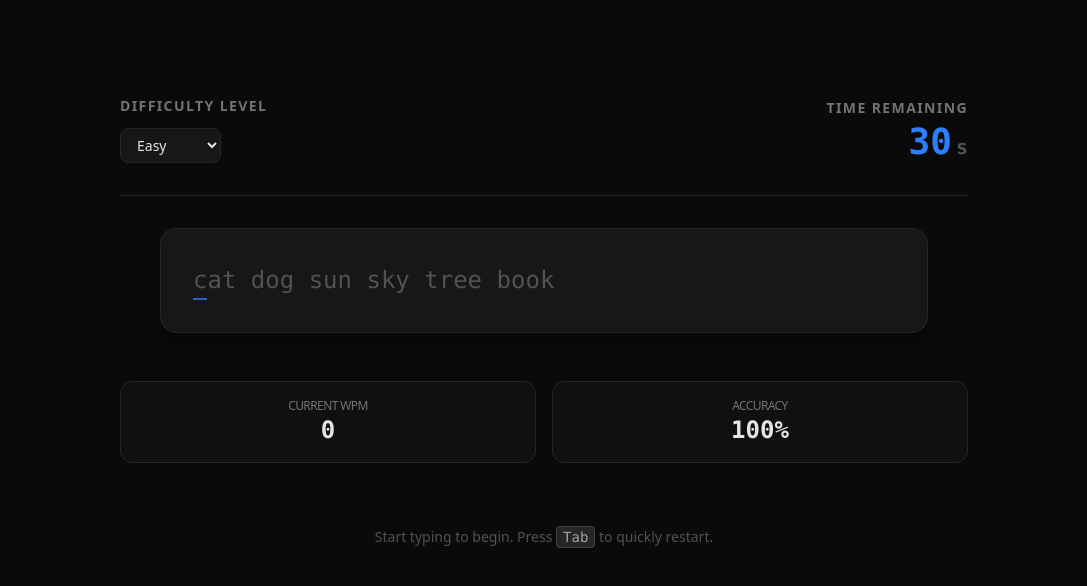
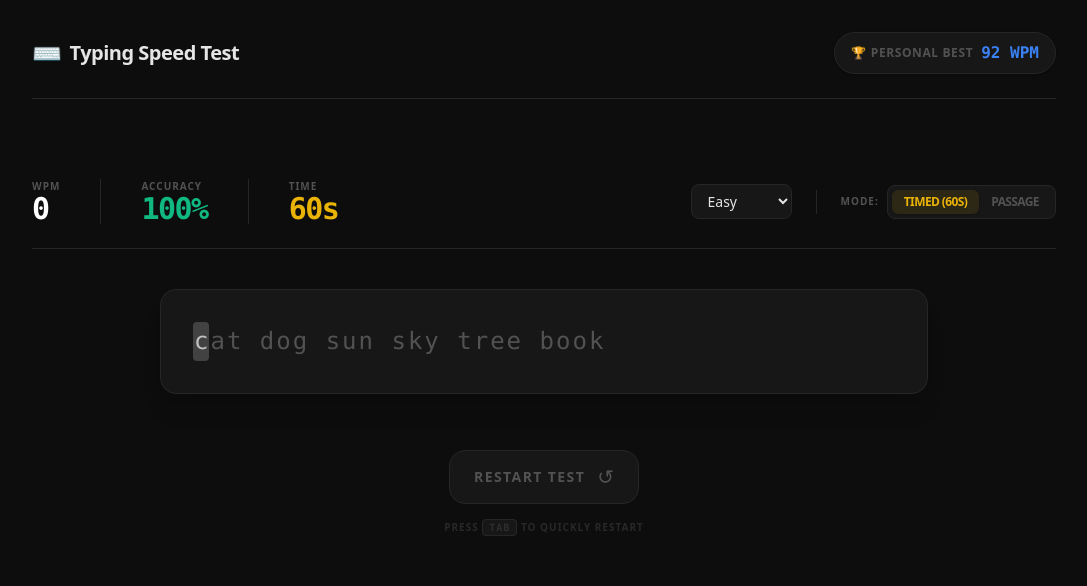
Before and after one commit to Skyz03/Vite-Typing-Application, a React (Vite) app: page / in a window 1280 px wide. Shown: the top 586 px of the page, without its empty margins (96-1183 px from the left). Built offline with nearby package versions, Linux system fonts and the light colour scheme.

Commit message:
feat: mode selection added

```diff
--- a/src/App.tsx
+++ b/src/App.tsx
@@ -1,32 +1,76 @@
-import { useState } from 'react'
+import { useState, useEffect, useCallback } from 'react'
 import { getRandomText } from './utils/textGenerator'
-import type { Difficulty } from './utils/textPools'
+import type { Difficulty, Mode } from './utils/textPools'
 import { DifficultySelect } from './components/controls/DifficultySelect'
+import { ModeSelect } from './components/controls/ModeSelect'
 import { TextDisplay } from './components/typing/TextDisplay'
 import { Results } from './components/typing/Result'
+import { Header } from './components/layout/Header' // Assuming you have this now
 import { useTimer } from './hooks/useTimer'
 import { useKeyboardTyping } from './hooks/useKeyboardTyping'
 
 export default function App() {
+  // --- State & Hooks ---
   const [difficulty, setDifficulty] = useState<Difficulty>('easy')
+  const [mode, setMode] = useState<Mode>('timed')
   const [text, setText] = useState(() => getRandomText('easy'))
 
-  const timer = useTimer(30)
+  // We'll assume a 60s default for timed, and 0 for passage (counting up)
+  const timer = useTimer(mode === 'timed' ? 60 : 0)
   const typing = useKeyboardTyping(text, {
-    isLocked: timer.isFinished,
+    isLocked: mode === 'timed' ? timer.isFinished : false,
   })
 
-  const isFinished = timer.isFinished || typing.isFinished
+  // --- Actions ---
 
-  function restart(newDifficulty = difficulty) {
+  // Wrapped in useCallback so the Tab listener doesn't reset constantly
+  const restart = useCallback((newDifficulty = difficulty, newMode = mode) => {
+    setDifficulty(newDifficulty)
+    setMode(newMode)
     setText(getRandomText(newDifficulty))
     timer.reset()
     typing.reset()
-  }
+  }, [difficulty, mode, timer, typing])
 
+  // --- Effects ---
+
+  // 1. Start timer automatically when the user types the first character
+  useEffect(() => {
+    if (typing.typed.length === 1 && !timer.isRunning) {
+      timer.start()
+    }
+  }, [typing.typed.length, timer.isRunning, timer])
+
+  // 2. Stop timer immediately when the user finishes the text
+  useEffect(() => {
+    if (typing.isFinished && timer.isRunning) {
+      timer.stop()
+    }
+  }, [typing.isFinished, timer.isRunning, timer])
+
+  // 3. Tab Key Listener for Quick Restart
+  useEffect(() => {
+    const handleKeyDown = (e: KeyboardEvent) => {
+      if (e.key === 'Tab') {
+        e.preventDefault()
+        restart()
+      }
+    }
+    window.addEventListener('keydown', handleKeyDown)
+    return () => window.removeEventListener('keydown', handleKeyDown)
+  }, [restart])
+
+  // --- Logic ---
+
+  // Only show results if the timer actually ran or the text was completed
+  const isFinished = (mode === 'timed' && timer.isFinished && typing.typed.length > 0)
+    || typing.isFinished;
+
+
+  // --- Render Results ---
   if (isFinished) {
     return (
-      <div className="min-h-screen bg-neutral-950 flex items-center justify-center p-6">
+      <div className="min-h-screen bg-app-bg flex items-center justify-center p-6 transition-all animate-in fade-in duration-500">
         <Results
           wpm={typing.wpm}
           accuracy={typing.accuracy}
@@ -36,56 +80,67 @@ export default function App() {
     )
   }
 
+  // --- Main Render ---
   return (
-    <main className="min-h-screen bg-neutral-950 text-neutral-200 font-sans selection:bg-blue-500/30">
-      <div className="max-w-4xl mx-auto px-6 py-12 md:py-24 flex flex-col gap-8">
+    <main className="min-h-screen bg-app-bg text-txt-main p-8 antialiased selection:bg-type-primary/20">
+      <div className="max-w-5xl mx-auto flex flex-col gap-10">
 
-        {/* Header Area: Difficulty & Timer */}
-        <div className="flex flex-col md:flex-row md:items-center justify-between gap-6 border-b border-neutral-800 pb-8">
-          <div>
-            <h1 className="text-sm font-bold uppercase tracking-widest text-neutral-500 mb-3">
-              Difficulty Level
-            </h1>
-            <DifficultySelect
-              value={difficulty}
-              onChange={(d) => {
-                setDifficulty(d)
-                restart(d)
-              }}
-            />
+        {/* Branding Header (matching image top right PB) */}
+        <Header bestWpm={92} />
+
+        {/* The Control & Stats Bar (Top Bar from Goal Image) */}
+        <div className="flex flex-col md:flex-row items-center justify-between gap-6 border-b border-app-border pb-6 transition-all">
+
+          {/* Stats Group */}
+          <div className="flex items-center gap-10">
+            <div className="flex flex-col">
+              <span className="text-[10px] font-black uppercase tracking-widest text-txt-muted">WPM</span>
+              <span className="text-3xl font-mono font-black text-white leading-none tracking-tighter">
+                {typing.wpm}
+              </span>
+            </div>
+            <div className="flex flex-col border-l border-app-border pl-10">
+              <span className="text-[10px] font-black uppercase tracking-widest text-txt-muted">Accuracy</span>
+              <span className={`text-3xl font-mono font-black leading-none tracking-tighter ${typing.accuracy < 90 ? 'text-type-error' : 'text-stat-acc'
+                }`}>
+                {typing.accuracy}%
+              </span>
+            </div>
+            <div className="flex flex-col border-l border-app-border pl-10">
+              <span className="text-[10px] font-black uppercase tracking-widest text-txt-muted">Time</span>
+              <span className={`text-3xl font-mono font-black leading-none tracking-tighter ${mode === 'timed' && timer.timeLeft <= 5 ? 'text-type-error animate-pulse' : 'text-type-primary'
+                }`}>
+                {mode === 'timed' ? timer.timeLeft : timer.timeElapsed}s
+              </span>
+            </div>
           </div>
 
-          <div className="flex flex-col items-end">
-            <span className="text-sm font-bold uppercase tracking-widest text-neutral-500 mb-1">
-              Time Remaining
-            </span>
-            <div className={`text-4xl font-mono font-black ${timer.timeLeft <= 5 ? 'text-red-500 animate-pulse' : 'text-blue-500'}`}>
-              {timer.timeLeft}<span className="text-xl ml-1 text-neutral-600">s</span>
-            </div>
+          {/* Controls Group */}
+          <div className="flex items-center gap-4">
+            <DifficultySelect value={difficulty} onChange={(d) => restart(d, mode)} />
+            <div className="h-6 w-[1px] bg-app-border mx-2" />
+            <ModeSelect disabled={typing.typed.length > 0 && !isFinished} value={mode} onChange={(m) => restart(difficulty, m)} />
           </div>
         </div>
 
-        {/* Main Typing Area */}
+        {/* Text Display Area */}
         <section className="relative">
           <TextDisplay target={text} typed={typing.typed} />
         </section>
 
-        {/* Live Stats Footer */}
-        <footer className="grid grid-cols-2 gap-4 mt-4">
-          <div className="bg-neutral-900/50 border border-neutral-800 p-4 rounded-xl flex flex-col items-center">
-            <span className="text-xs uppercase tracking-tighter text-neutral-500">Current WPM</span>
-            <span className="text-2xl font-mono font-bold text-neutral-200">{typing.wpm}</span>
-          </div>
-          <div className="bg-neutral-900/50 border border-neutral-800 p-4 rounded-xl flex flex-col items-center">
-            <span className="text-xs uppercase tracking-tighter text-neutral-500">Accuracy</span>
-            <span className="text-2xl font-mono font-bold text-neutral-200">{typing.accuracy}%</span>
-          </div>
-        </footer>
-
-        {/* Quick Tips */}
-        <p className="text-center text-neutral-600 text-sm mt-8">
-          Start typing to begin. Press <kbd className="bg-neutral-800 px-1.5 py-0.5 rounded border border-neutral-700 text-neutral-400">Tab</kbd> to quickly restart.
-        </p>
+        {/* Footer Restart Button */}
+        <div className="flex flex-col items-center gap-4 mt-4">
+          <button
+            onClick={() => restart()}
+            className="flex items-center gap-3 bg-app-surface border border-app-border px-6 py-3 rounded-2xl text-txt-muted hover:text-white hover:border-txt-muted/50 transition-all active:scale-95 group"
+          >
+            <span className="font-bold text-sm uppercase tracking-widest">Restart Test</span>
+            <span className="text-xl transition-transform duration-500 group-hover:rotate-180">↺</span>
+          </button>
+          <p className="text-[10px] font-bold uppercase tracking-widest text-txt-muted/40">
+            Press <kbd className="bg-app-surface px-1.5 py-0.5 rounded border border-app-border">Tab</kbd> to quickly restart
+          </p>
+        </div>
       </div>
     </main>
   )
--- /dev/null
+++ b/src/components/controls/ModeSelect.tsx
@@ -0,0 +1,34 @@
+import type { Mode } from '../../utils/textPools'
+
+type Props = {
+    value: Mode
+    onChange: (value: Mode) => void
+    disabled?: boolean
+}
+
+export function ModeSelect({ value, onChange, disabled }: Props) {
+    const modes: Mode[] = ['timed', 'passage']
+
+    return (
+        <div className="flex items-center gap-2">
+            <span className="text-[10px] font-black uppercase tracking-widest text-txt-muted">Mode:</span>
+            <div className="flex bg-app-surface border border-app-border p-1 rounded-lg">
+                {modes.map((m) => (
+                    <button
+                        disabled={disabled}
+                        key={m}
+                        onClick={() => onChange(m)}
+                        className={`
+              px-3 py-1 text-xs font-bold rounded-md transition-all uppercase tracking-tighter
+              ${value === m
+                                ? 'bg-type-primary/10 text-type-primary shadow-sm'
+                                : 'text-txt-muted hover:text-txt-main'}
+            `}
+                    >
+                        {m === 'timed' ? 'Timed (60s)' : 'Passage'}
+                    </button>
+                ))}
+            </div>
+        </div>
+    )
+}
--- a/src/components/typing/TextDisplay.tsx
+++ b/src/components/typing/TextDisplay.tsx
@@ -20,19 +20,20 @@ export function TextDisplay({
           const isError = isTyped && typed[i] !== char;
           const isCorrect = isTyped && typed[i] === char;
 
+          // Inside your character map in TextDisplay.tsx
+
           return (
             <span
               key={i}
               className={`
-                relative transition-all duration-75
-                ${isCorrect ? 'text-type-primary' : ''}
-                ${isError ? 'text-type-error bg-type-error-bg' : ''}
-                ${!isTyped ? 'text-txt-muted' : ''}
-                ${isCurrent ? 'after:content-[""] after:absolute after:left-0 after:bottom-0 after:w-full after:h-[2px] after:bg-blue-500 after:animate-pulse' : ''}
-              `}
+      relative px-[1px] rounded-sm transition-all duration-75
+      ${isCorrect ? 'text-type-success' : ''}
+      ${isError ? 'text-type-error border-b-2 border-type-error' : ''}
+      ${!isTyped && !isCurrent ? 'text-txt-muted' : ''}
+      ${isCurrent ? 'bg-neutral-600 text-white animate-pulse' : ''}
+    `}
             >
-              {/* Special visual for missed spaces */}
-              {isError && char === ' ' ? '·' : char}
+              {char}
             </span>
           );
         })}
--- a/src/hooks/useTimer.ts
+++ b/src/hooks/useTimer.ts
@@ -1,50 +1,62 @@
 import { useCallback, useEffect, useRef, useState } from 'react'
 
 export function useTimer(duration: number) {
-  const [timeLeft, setTimeLeft] = useState(duration)
-  const [isRunning, setIsRunning] = useState(false)
-  const intervalRef = useRef<number | null>(null)
+  const [timeLeft, setTimeLeft] = useState(duration);
+  const [isRunning, setIsRunning] = useState(false);
+  const intervalRef = useRef<number | null>(null);
 
-  const clear = () => {
+  // Helper to clear interval
+  const clear = useCallback(() => {
     if (intervalRef.current) {
-      clearInterval(intervalRef.current)
-      intervalRef.current = null
+      clearInterval(intervalRef.current);
+      intervalRef.current = null;
     }
-  }
+  }, []);
 
   const start = useCallback(() => {
-    if (isRunning) return
-    setIsRunning(true)
-  }, [isRunning])
+    if (isRunning || (duration > 0 && timeLeft <= 0)) return;
+    setIsRunning(true);
+  }, [isRunning, timeLeft, duration]);
+
+  const stop = useCallback(() => {
+    clear();
+    setIsRunning(false);
+  }, [clear]);
 
   const reset = useCallback(() => {
-    clear()
-    setIsRunning(false)
-    setTimeLeft(duration)
-  }, [duration])
+    clear();
+    setIsRunning(false);
+    setTimeLeft(duration);
+  }, [clear, duration]);
 
   useEffect(() => {
-    if (!isRunning) return
-
-    intervalRef.current = window.setInterval(() => {
-      setTimeLeft((t) => {
-        if (t <= 1) {
-          clear()
-          setIsRunning(false)
-          return 0
-        }
-        return t - 1
-      })
-    }, 1000)
-
-    return clear
-  }, [isRunning])
+    if (isRunning) {
+      intervalRef.current = window.setInterval(() => {
+        setTimeLeft((t) => {
+          // If duration is 0 (Passage Mode), we count down into negatives
+          // or handle logic to count up. Standard approach:
+          if (duration > 0 && t <= 1) {
+            clear();
+            setIsRunning(false);
+            return 0;
+          }
+          return t - 1;
+        });
+      }, 1000);
+    } else {
+      clear();
+    }
+    return clear;
+  }, [isRunning, clear, duration]);
 
   return {
     timeLeft,
+    // ✅ Calculate timeElapsed: Total duration minus what is left
+    timeElapsed: duration - timeLeft,
     isRunning,
     start,
+    stop,
     reset,
-    isFinished: timeLeft === 0,
-  }
+    isFinished: duration > 0 && timeLeft === 0,
+  };
 }
--- a/src/utils/textPools.ts
+++ b/src/utils/textPools.ts
@@ -17,3 +17,5 @@ export const textPools: Record<Difficulty, string[]> = {
     'performance optimization requires careful measurement',
   ],
 }
+
+export type Mode = 'timed' | 'passage';
```
